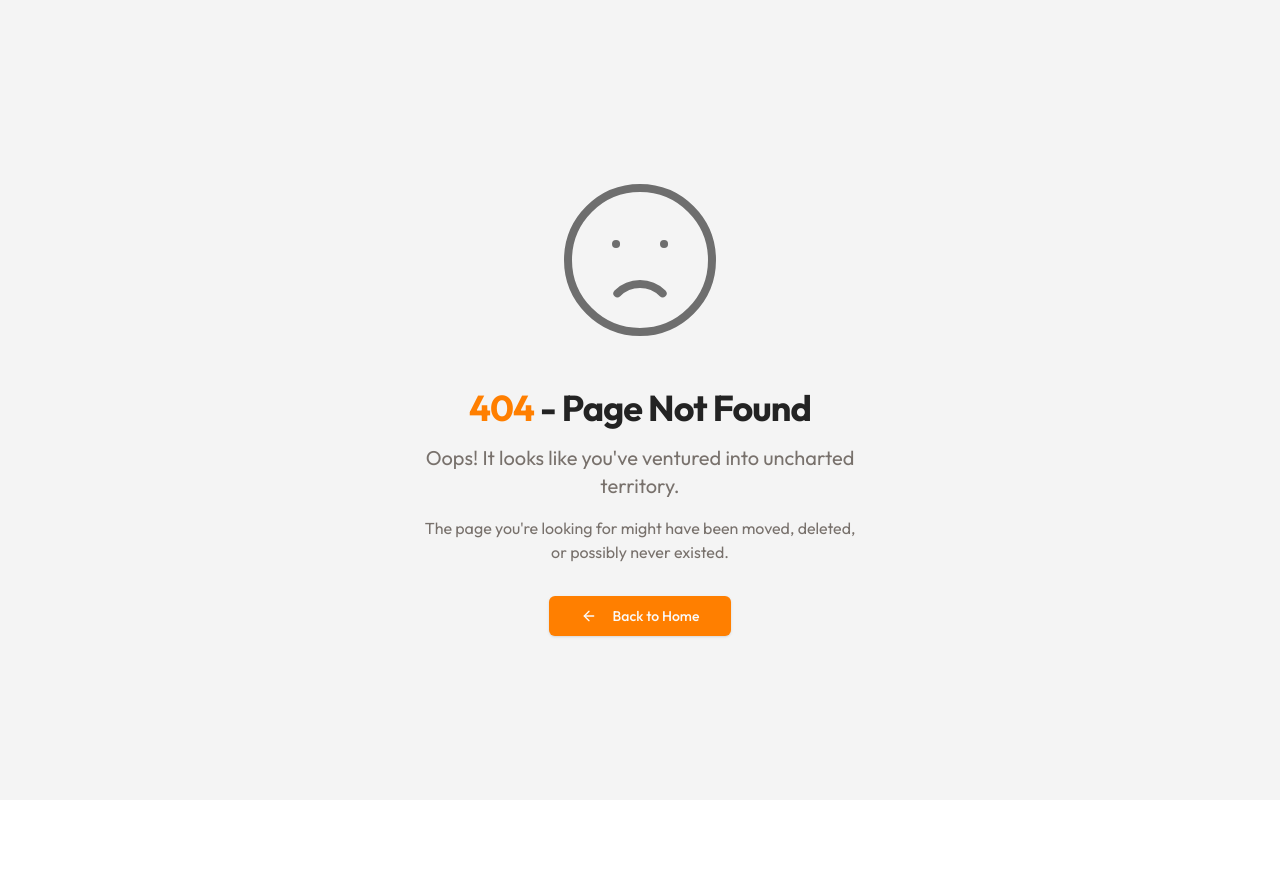
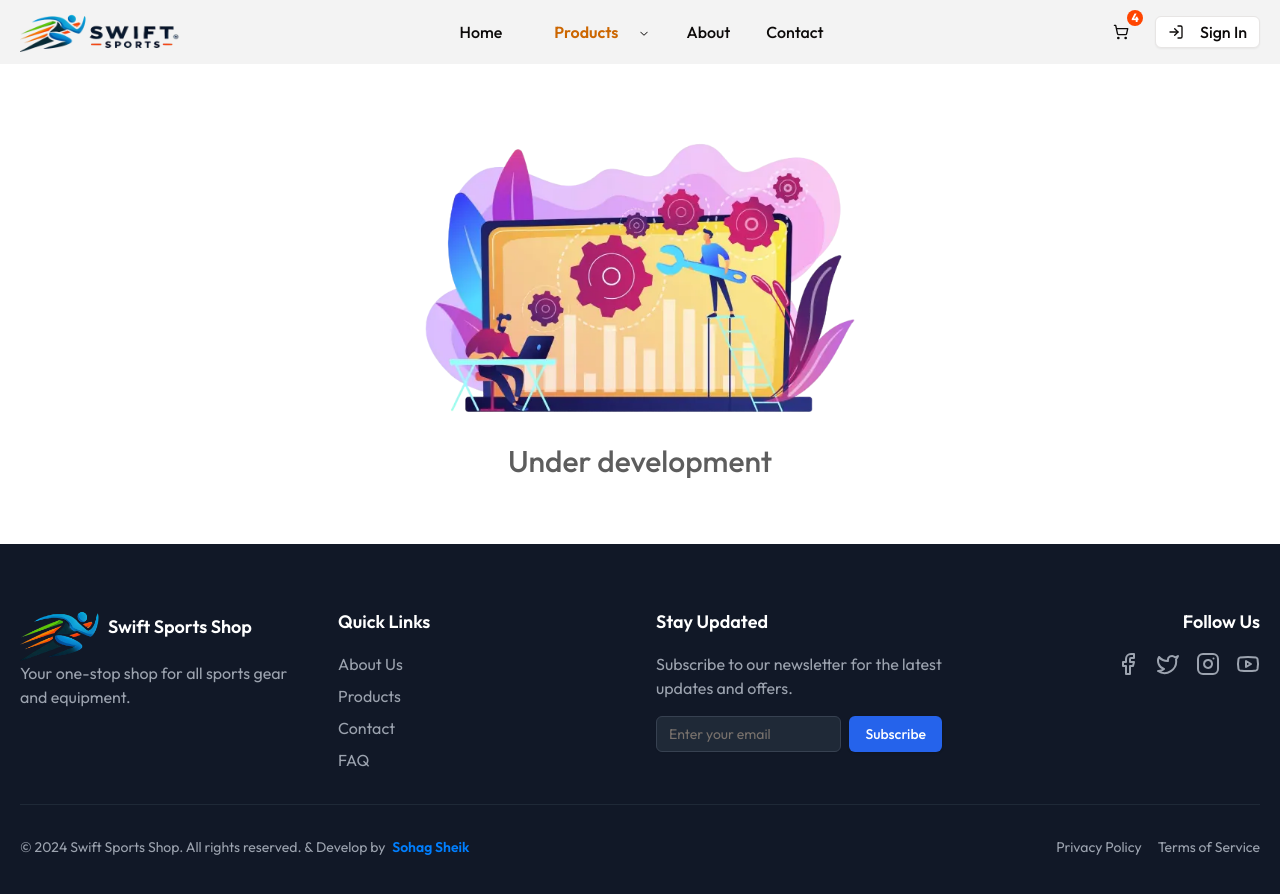
Before and after one commit to smsohag32/swift-sports-shop, a React (Vite) app in the folder frontend/: page /products in a window 1280 px wide. Before the commit this address had no page. Shown: the top 894 px of the page. Before the commit the page ends 800 px from the top, so only its background shows below. Built offline with nearby package versions, Linux system fonts and the light colour scheme.

Commit message:
product and category fronent routing set up

```diff
--- /dev/null
+++ b/frontend/src/components/empty/UnderDevelopment.jsx
@@ -0,0 +1,13 @@
+import development from "@/assets/404/development.webp"
+const UnderDevelopment = ({ message }) => {
+   return (
+      <div className="min-h-[60vh] flex items-center py-16 justify-center">
+         <div className="flex items-center justify-center flex-col gap-4">
+            <img src={development} alt="Under Development" className="max-w-md mx-auto" />
+            <p className="text-title text-2xl lg:text-3xl animate-pulse font-medium ">{message}</p>
+         </div>
+      </div>
+   );
+};
+
+export default UnderDevelopment;
--- a/frontend/src/components/layouts/MainLayout/Header.jsx
+++ b/frontend/src/components/layouts/MainLayout/Header.jsx
@@ -1,13 +1,12 @@
 import { useState, useEffect } from 'react'
 import { motion } from 'framer-motion'
-import { ShoppingCart, Menu, ChevronRight, LogIn, ChevronDown } from 'lucide-react'
+import { Menu, ChevronRight, LogIn, LogOut } from 'lucide-react'
 import { Button } from "@/components/ui/button"
 import { NavLink, useNavigate } from 'react-router-dom'
 import {
    Sheet,
    SheetContent,
    SheetHeader,
-   SheetTitle,
    SheetTrigger,
 } from "@/components/ui/sheet"
 import {
@@ -24,9 +23,12 @@ import useAuth from '@/hooks/useAuth'
 import { ProfileMenu } from '../DashboardLayout/ProfileMenu'
 import { UserProfileMenu } from './UserProfileMenu'
 import HeaderCarts from '@/pages/public/Carts/HeaderCarts'
+import { logoutUser } from '@/redux-store/slice/authSlice'
+import { useDispatch } from 'react-redux'
 
 const Header = () => {
    const [isScrolled, setIsScrolled] = useState(false)
+   const dispatch = useDispatch()
    const { user } = useAuth()
    const navigate = useNavigate()
    useEffect(() => {
@@ -42,11 +44,18 @@ const Header = () => {
       {
          name: 'Products',
          href: '/products',
-         subItems: categories.map(category => ({ name: category.name, href: `/product/${category.name.toLowerCase()}`, img: category.image }))
+         subItems: categories.map(category => ({ name: category.name, href: `/products?category=${category.name.toLowerCase()}`, img: category.image }))
       },
       { name: 'About', href: '/about-us' },
       { name: 'Contact', href: '/contact' },
    ]
+
+
+   const handleLogout = async () => {
+      await dispatch(logoutUser())
+      navigate("/", { replace: true });
+   };
+
 
    return (
       <motion.header
@@ -146,7 +155,7 @@ const Header = () => {
                      <SheetHeader>
                         <Logo className='w-44' />
                      </SheetHeader>
-                     <nav className="mt-8">
+                     <nav className="mt-8 flex flex-col w-full min-h-[60vh]">
                         {navItems.map((item) => (
                            <NavLink
                               key={item.name}
@@ -169,15 +178,21 @@ const Header = () => {
                         ))}
 
                         {user?.role === "admin" ? (
-                           <ProfileMenu adminView={true} />
+                           <Button className="cursor-pointer absolute bottom-6  left-6   right-6 mt-auto" onClick={handleLogout}>
+                              <LogOut className="mr-2 h-4 w-4" />
+                              <span>Log out</span>
+                           </Button>
                         ) : user?.role === "user" ? (
-                           <ProfileMenu />
+                           <Button className="cursor-pointer" onClick={handleLogout}>
+                              <LogOut className="mr-2 h-4 w-4" />
+                              <span>Log out</span>
+                           </Button>
                         ) : (
                            <Button
                               onClick={() => navigate("/authentication/login")}
                               variant="outline"
                               size="sm"
-                              className="hidden md:flex text-base font-medium items-center space-x-2 hover:text-[#FF4500] hover:border-[#FF4500]"
+                              className="cursor-pointer absolute bottom-6  left-6   right-6 mt-auto"
                            >
                               <LogIn className="h-4 w-4" />
                               <span>Sign In</span>
--- a/frontend/src/components/layouts/MainLayout/UserProfileMenu.jsx
+++ b/frontend/src/components/layouts/MainLayout/UserProfileMenu.jsx
@@ -38,12 +38,12 @@ export function UserProfileMenu() {
    return (
       <DropdownMenu className="outline-none ring-0" >
          <DropdownMenuTrigger asChild className="outline-none">
-            <div className="flex cursor-pointer outline-none items-center gap-2 px-2  py-1 rounded-full bg-gray-200">
+            <div className="flex cursor-pointer outline-none items-center gap-2 lg:px-2  py-1 rounded-full bg-gray-200">
                <UserAvatar size={"sm"} className="bg-blue-600  text-white" name={formatName(user?.name?.slice(0, 13))} />
-               <span className="font-medium text-gray-700">
+               <span className="font-medium  hidden lg:block text-gray-700">
                   {formatName((user?.name?.slice(0, 13)) || "Guest User")}
                </span>
-               <svg width="12" height="8" viewBox="0 0 14 8" fill="none" xmlns="http://www.w3.org/2000/svg">
+               <svg width="12" className="hidden lg:block" height="8" viewBox="0 0 14 8" fill="none" xmlns="http://www.w3.org/2000/svg">
                   <path d="M1 0.999999L7 7L13 1" stroke="#4B5563" strokeWidth="2" strokeLinecap="round" strokeLinejoin="round" />
                </svg>
             </div>
--- /dev/null
+++ b/frontend/src/pages/public/Products/ProductByCategory/ProductByCategory.jsx
@@ -0,0 +1,10 @@
+
+const ProductByCategory = () => {
+   return (
+      <div>
+
+      </div>
+   );
+};
+
+export default ProductByCategory;
--- /dev/null
+++ b/frontend/src/pages/public/Products/ProductDetails/ProductDetails.jsx
@@ -0,0 +1,11 @@
+import UnderDevelopment from "@/components/empty/UnderDevelopment";
+
+const ProductDetails = () => {
+   return (
+      <div>
+         <UnderDevelopment message={"Under development..."} />
+      </div>
+   );
+};
+
+export default ProductDetails;
--- /dev/null
+++ b/frontend/src/pages/public/Products/Products/Products.jsx
@@ -0,0 +1,14 @@
+import UnderDevelopment from "@/components/empty/UnderDevelopment";
+import { useSearchParams } from "react-router-dom";
+
+const Products = () => {
+   const [searchParams] = useSearchParams();
+   const category = searchParams.get("category");
+   return (
+      <div>
+         <UnderDevelopment message={`Under development`} />
+      </div>
+   );
+};
+
+export default Products;
--- a/frontend/src/redux-store/slice/apiSlice.js
+++ b/frontend/src/redux-store/slice/apiSlice.js
@@ -3,7 +3,7 @@ import { createApi, fetchBaseQuery } from "@reduxjs/toolkit/query/react";
 
 const baseQueryWithAuth = async (args, api, extraOptions) => {
    const baseQuery = fetchBaseQuery({
-      baseUrl: "https://swift-sports-shop-server.vercel.app",
+      baseUrl: "https://swift-sports-shop-server.vercel.app/api/v1",
       // baseUrl: "http://localhost:4000/api/v1",
       prepareHeaders: (headers) => {
          const token = getCookie("access_token");
--- a/frontend/src/routes/Router.jsx
+++ b/frontend/src/routes/Router.jsx
@@ -10,6 +10,7 @@ import NotFound from "@/pages/NotFound/NotFound";
 import Notifications from "@/pages/notifications/Notifications";
 import About from "@/pages/public/About/About";
 import HomePage from "@/pages/public/Home/HomePage";
+import Products from "@/pages/public/Products/Products/Products";
 import { createBrowserRouter } from "react-router-dom";
 
 export const router = createBrowserRouter([
@@ -24,6 +25,10 @@ export const router = createBrowserRouter([
          {
             path: "/about-us",
             element: <About />,
+         },
+         {
+            path: "/products",
+            element: <Products />,
          },
          {
             path: "/notifications",
```
Also changed, not shown: frontend/src/assets/404/development.webp (added), 1 other file (tests, documents, lock files or other folders).
